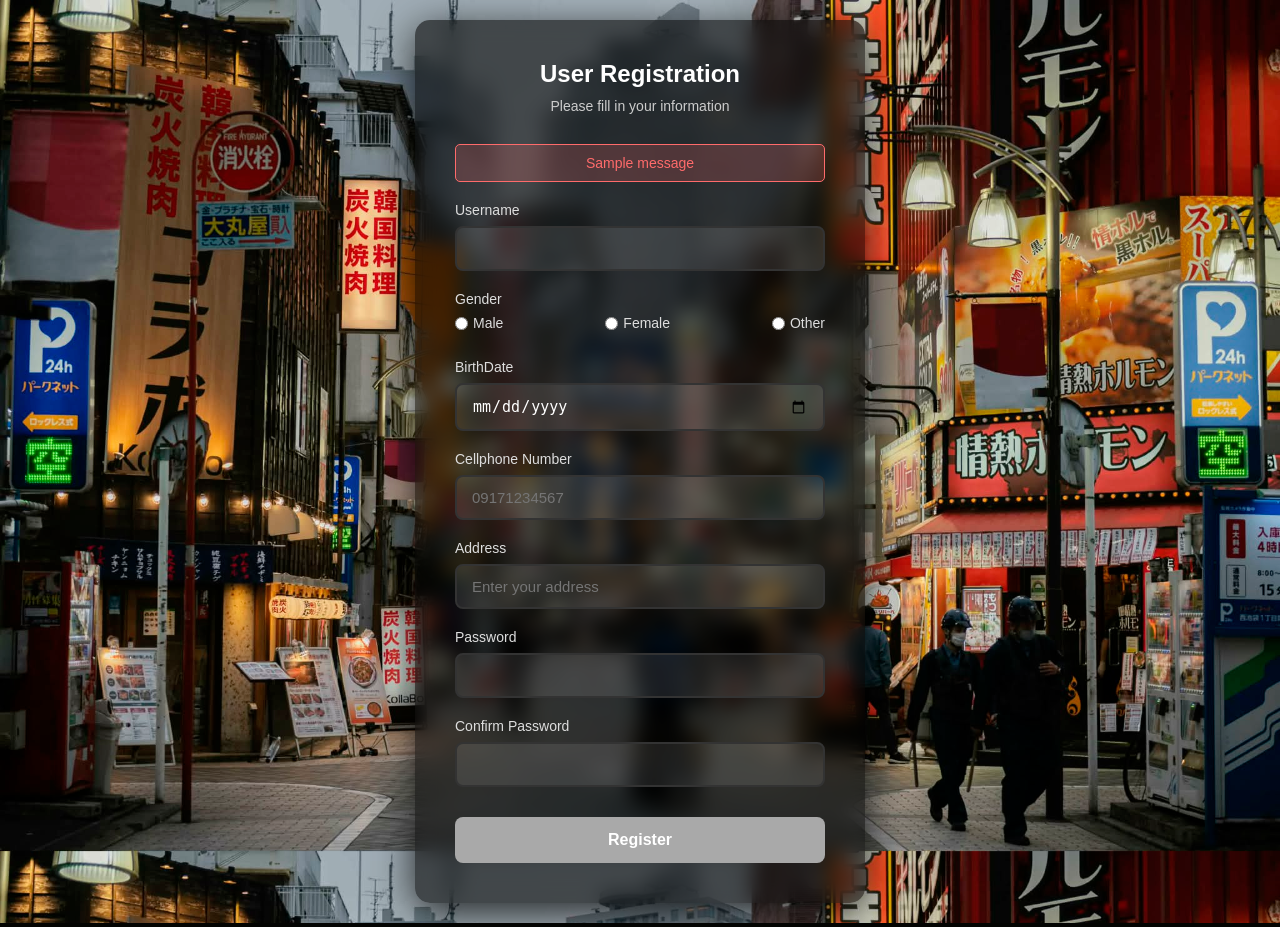
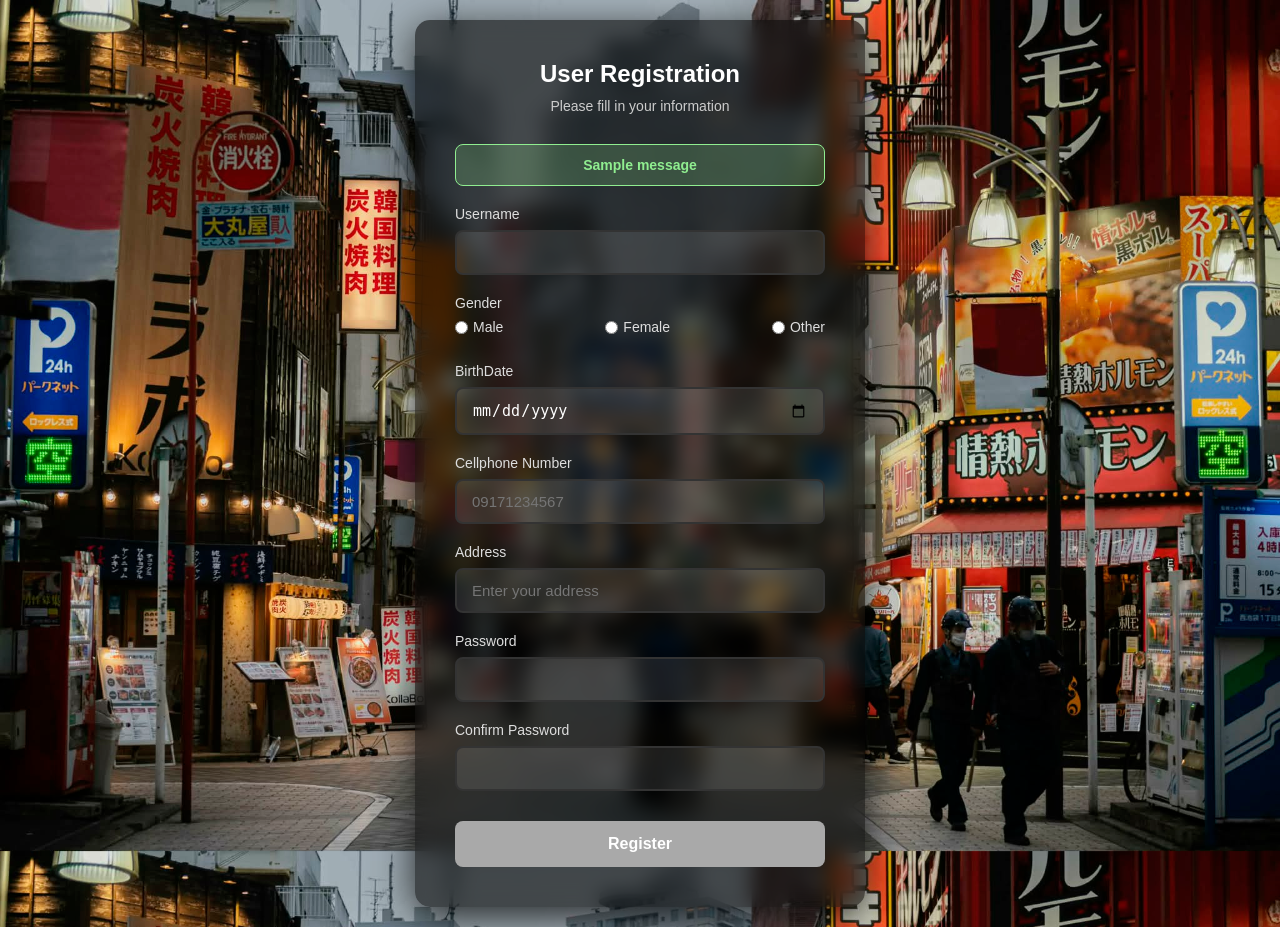
Before and after one commit to Miro-0/User-Registration, a Flask app: page / in a window 1280 px wide. Run offline with Flask 3, Linux system fonts and the light colour scheme; tables that the repository leaves empty hold one stand-in row (values such as "Sample post"); one stand-in notice (Sample message) is shown.

Commit message:
Update register.html

```diff
--- a/templates/register.html
+++ b/templates/register.html
@@ -4,9 +4,11 @@
 <meta charset="UTF-8">
 <meta name="viewport" content="width=device-width, initial-scale=1.0">
 <title>Registration Form</title>
+
 <style>
     body {
         min-height: 100vh;
+        /* Keeps your original background image logic */
         background-image: url("{{ url_for('static', filename='images/photo.jpg') }}");
         background-size: cover;
         background-position: center;
@@ -54,20 +56,33 @@
         font-size: 14px;
     }
 
-        /* --- FLASH MESSAGE STYLING --- */
+    /* --- NEW STYLES FOR FLASH MESSAGES --- */
     .flash-container {
         margin-bottom: 20px;
+        width: 100%;
     }
 
     .flash-message {
-            padding: 10px;
-            border-radius: 5px;
+        padding: 12px;
+        border-radius: 8px;
         text-align: center;
         font-size: 14px;
-            background: rgba(255, 107, 107, 0.2);
-            color: #ff6b6b;
-            border: 1px solid #ff6b6b;
+        font-weight: bold;
+        margin-bottom: 10px;
     }
+
+    .flash-message.error {
+        background: rgba(255, 99, 71, 0.2);
+        border: 1px solid #ff6347;
+        color: #ffcccb;
+    }
+
+    .flash-message.success {
+        background: rgba(144, 238, 144, 0.2);
+        border: 1px solid #90ee90;
+        color: #90ee90;
+    }
+    /* ------------------------------------- */
 
     .form-group {
         margin-bottom: 20px;
@@ -143,7 +158,7 @@
       {% if messages %}
         <div class="flash-container">
           {% for category, message in messages %}
-                        <div class="flash-message">
+            <div class="flash-message {{ category }}">
               {{ message }}
             </div>
           {% endfor %}
@@ -188,7 +203,7 @@
       <div class="form-group">
         <label for="confirm_password">Confirm Password</label>
         <input type="password" id="confirm_password" name="confirm_password" required>
-                <p id="message" style="font-size: 14px; margin-top: 5px;"></p>
+        <p id="message" style="color: red; font-size: 14px; margin-top: 5px;"></p>
       </div>
 
       <button type="submit" class="btn-submit">Register</button>
@@ -209,7 +224,7 @@ function checkPassword() {
     return false;
   } else {
     message.textContent = "Passwords match!";
-        message.style.color = "green";
+    message.style.color = "lightgreen";
     return true;
   }
 }
```
Lines whose indentation alone changed are shown as unchanged.
